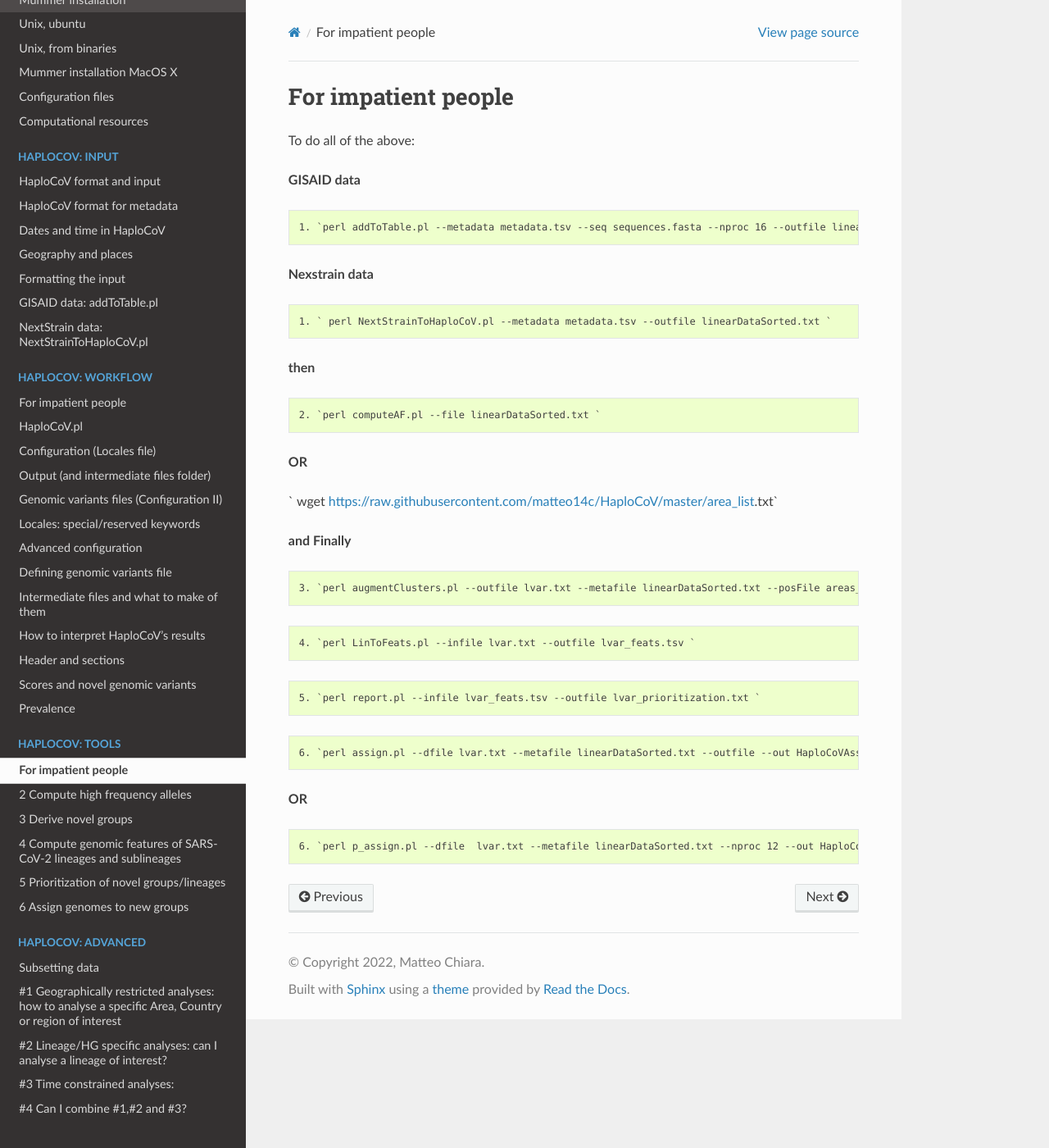
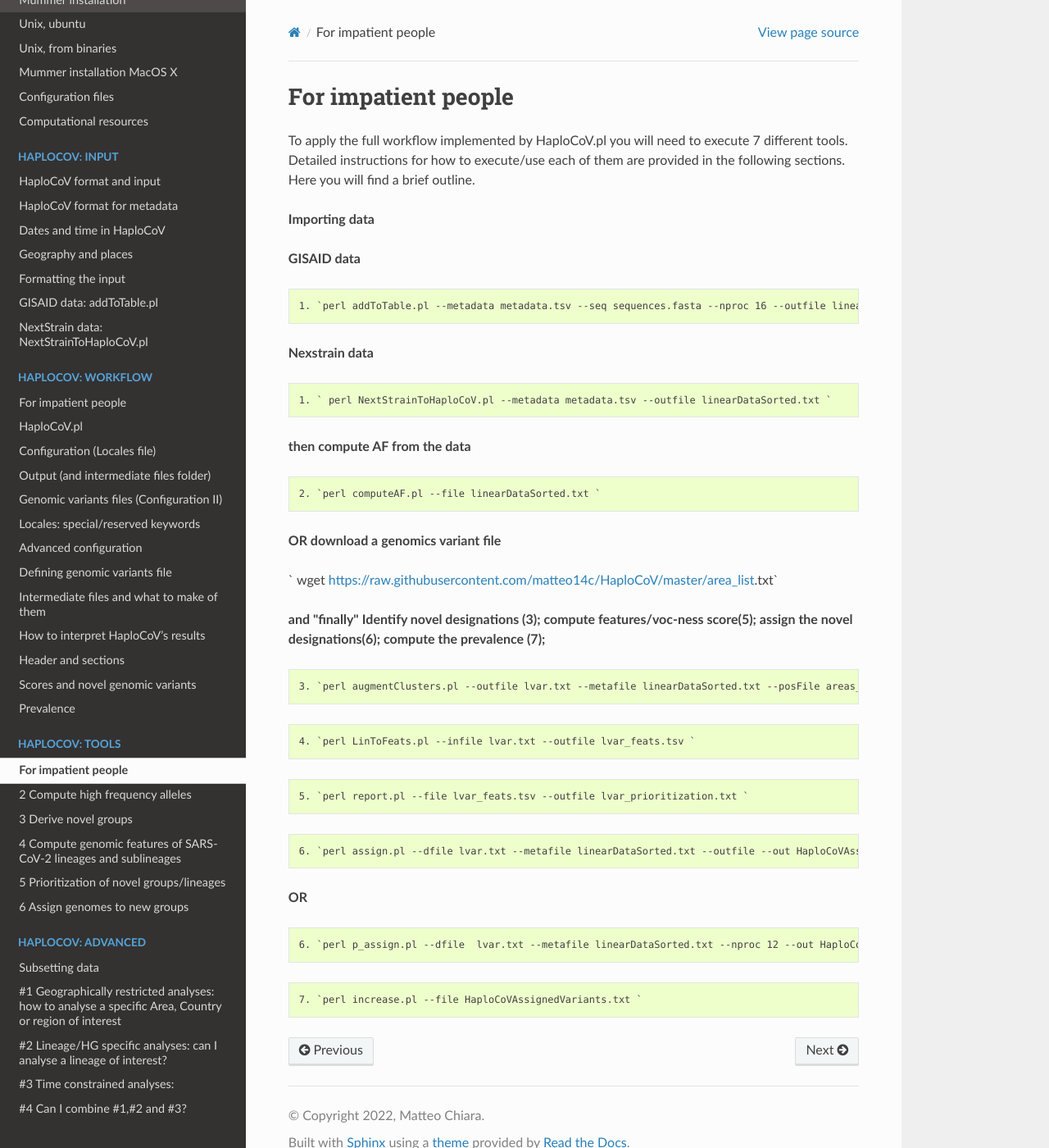
Before and after one commit to matteo14c/HaploCoV, a Sphinx documentation site: the page built from docs/source/impatient2.rst, in a window 1280 px wide and 1400 px high. Shown: the whole window at 82% size. Built offline with Sphinx 7.4.7 and the Read the Docs theme 2.0.0, drawn with Linux system fonts in a browser that asks for light colours.

Commit message:
Update impatient2.rst

```diff
--- a/docs/source/impatient2.rst
+++ b/docs/source/impatient2.rst
@@ -1,7 +1,9 @@
 For impatient people
 ====================
 
-To do all of the above:
+To apply the full workflow implemented by HaploCoV.pl you will need to execute 7 different tools. Detailed instructions for how to execute/use each of them are provided in the following sections. Here you will find a brief outline.
+
+**Importing data**
 
 **GISAID data**
 
@@ -15,19 +17,20 @@ To do all of the above:
 
  1. ` perl NextStrainToHaploCoV.pl --metadata metadata.tsv --outfile linearDataSorted.txt `
 
-**then**
+**then compute AF from the data**
 
 ::
 
  2. `perl computeAF.pl --file linearDataSorted.txt `
 
-**OR**
+**OR download a genomics variant file**
 
 
 ` wget https://raw.githubusercontent.com/matteo14c/HaploCoV/master/area_list.txt`
 
 
-**and Finally**
+**and \"finally\"**
+**Identify novel designations (3); compute features/voc-ness score(5); assign the novel designations(6); compute the prevalence (7);**
 
 ::
 
@@ -39,7 +42,7 @@ To do all of the above:
 
 ::
 
- 5. `perl report.pl --infile lvar_feats.tsv --outfile lvar_prioritization.txt `
+ 5. `perl report.pl --file lvar_feats.tsv --outfile lvar_prioritization.txt `
 
 ::
 
@@ -50,3 +53,7 @@ To do all of the above:
 ::
 
  6. `perl p_assign.pl --dfile  lvar.txt --metafile linearDataSorted.txt --nproc 12 --out HaploCoVAssignedVariants.txt `
+
+::
+
+ 7. `perl increase.pl --file HaploCoVAssignedVariants.txt `
```
